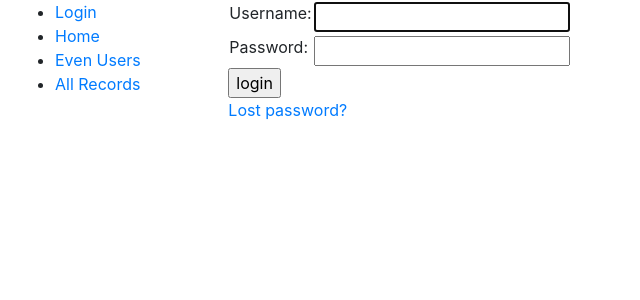
After one commit to Dhanish7865/CXDeliveryRepo, a Django app: page /accounts/login/ in a window 1280 px wide. The commit adds this page. Shown: the top 300 px of the page, without its empty margins (0-640 px from the left). Run offline with Django 3.2, Linux system fonts and the light colour scheme; some libraries are stand-ins or nearby versions.

Commit message:
Created Authentication Added login page and password reset pages. Added login / logout+account name to the sidebar from base_generic.html Added Restricted access to the even and all_records pages, requires login to use

```diff
--- a/djangoproject/djangoproject/urls.py
+++ b/djangoproject/djangoproject/urls.py
@@ -24,4 +24,5 @@ urlpatterns = [
     path('admin/', admin.site.urls),
     path('users/', include('users.urls')),
     path('', RedirectView.as_view(url='users/', permanent=True)),
+    path('accounts/', include('django.contrib.auth.urls')),
 ] + static(settings.STATIC_URL, document_root=settings.STATIC_ROOT)
--- /dev/null
+++ b/djangoproject/templates/registration/logged_out.html
@@ -0,0 +1,6 @@
+{% extends "base_generic.html" %}
+
+{% block content %}
+  <p>Logged out!</p>
+  <a href="{% url 'login'%}">Click here to login again.</a>
+{% endblock %}
--- /dev/null
+++ b/djangoproject/templates/registration/login.html
@@ -0,0 +1,37 @@
+{% extends "base_generic.html" %}
+
+{% block content %}
+
+  {% if form.errors %}
+    <p>Your username and password didn't match. Please try again.</p>
+  {% endif %}
+
+  {% if next %}
+    {% if user.is_authenticated %}
+      <p>Your account doesn't have access to this page. To proceed,
+      please login with an account that has access.</p>
+    {% else %}
+      <p>Please login to see this page.</p>
+    {% endif %}
+  {% endif %}
+
+  <form method="post" action="{% url 'login' %}">
+    {% csrf_token %}
+    <table>
+      <tr>
+        <td>{{ form.username.label_tag }}</td>
+        <td>{{ form.username }}</td>
+      </tr>
+      <tr>
+        <td>{{ form.password.label_tag }}</td>
+        <td>{{ form.password }}</td>
+      </tr>
+    </table>
+    <input type="submit" value="login" />
+    <input type="hidden" name="next" value="{{ next }}" />
+  </form>
+
+  {# Assumes you setup the password_reset view in your URLconf #}
+  <p><a href="{% url 'password_reset' %}">Lost password?</a></p>
+
+{% endblock %}
--- /dev/null
+++ b/djangoproject/templates/registration/password_reset_complete.html
@@ -0,0 +1,6 @@
+{% extends "base_generic.html" %}
+
+{% block content %}
+  <h1>The password has been changed!</h1>
+  <p><a href="{% url 'login' %}">log in again?</a></p>
+{% endblock %}
--- /dev/null
+++ b/djangoproject/templates/registration/password_reset_done.html
@@ -0,0 +1,5 @@
+{% extends "base_generic.html" %}
+
+{% block content %}
+  <p>We've emailed you instructions for setting your password. If they haven't arrived in a few minutes, check your spam folder.</p>
+{% endblock %}
--- /dev/null
+++ b/djangoproject/templates/registration/password_reset_email.html
@@ -0,0 +1,2 @@
+Someone asked for password reset for email {{ email }}. Follow the link below:
+{{ protocol}}://{{ domain }}{% url 'password_reset_confirm' uidb64=uid token=token %}
--- a/djangoproject/users/templates/base_generic.html
+++ b/djangoproject/users/templates/base_generic.html
@@ -15,6 +15,12 @@
       <div class="col-sm-2">
       {% block sidebar %}
         <ul class="sidebar-nav">
+          {% if user.is_authenticated %}
+          <li>User: {{ user.get_username }}</li>
+          <li><a href="{% url 'logout'%}?next={{request.path}}">Logout</a></li>
+          {% else %}
+          <li><a href="{% url 'login'%}?next={{request.path}}">Login</a></li>
+         {% endif %}
           <li><a href="{% url 'index' %}">Home</a></li>
           <li><a href="{% url 'even' %}">Even Users</a></li>
           <li><a href="{% url 'all_records' %}">All Records</a></li>
--- a/djangoproject/users/templates/index.html
+++ b/djangoproject/users/templates/index.html
@@ -6,8 +6,8 @@
   <h2>Dynamic content</h2>
   <p>The library has the following record counts:</p>
   <ul>
+    <li><strong>Page Views:</strong> {{ num_visits }}</li>
     <li><strong>Users:</strong> {{ num_users }}</li>
     <li><strong>Even Age:</strong> {{ num_even_age }}</li>
   </ul>
-  <p>You have visited this page {{ num_visits }}{% if num_visits == 1 %} time{% else %} times{% endif %}.</p>
-  {% endblock %}
+{% endblock %}
```
Also changed, not shown: djangoproject/djangoproject/settings.py (+7 -1 lines), djangoproject/templates/registration/password_reset_confirm.html (added, +29 -0 lines), djangoproject/templates/registration/password_reset_form.html (added, +12 -0 lines), djangoproject/users/views.py (+6 -2 lines), djangoproject/db.sqlite3.
